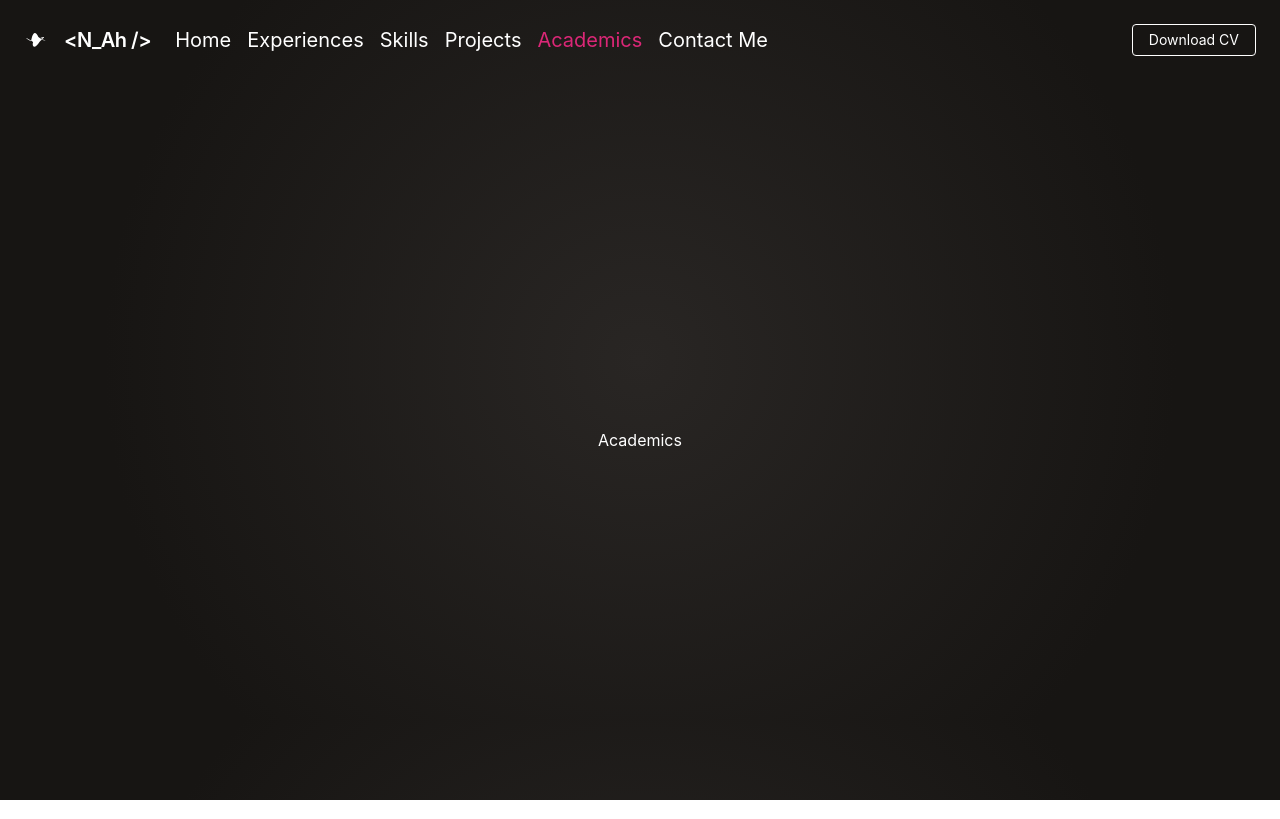
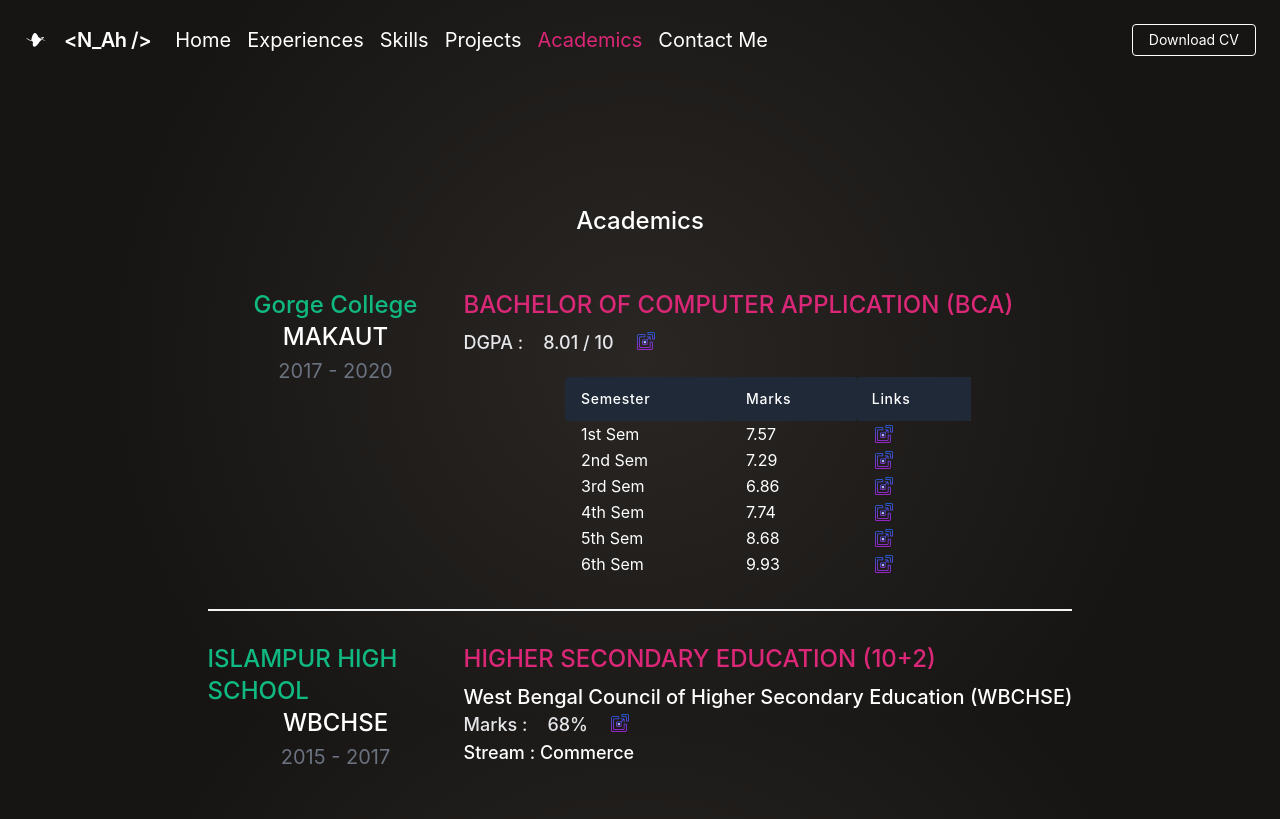
Before and after one commit to num-js/portfolio, a React (Create React App) app: page /academics in a window 1280 px wide. Built offline with nearby package versions, Linux system fonts and the light colour scheme.

Commit message:
Added Academics Section

```diff
--- /dev/null
+++ b/src/assets/data/academicsData.json
@@ -0,0 +1,70 @@
+[
+    {
+        "name": "Gorge College",
+        "timeLine": "2017 - 2020",
+        "board": "MAKAUT",
+        "course": "BACHELOR OF COMPUTER APPLICATION (BCA)",
+        "description": "",
+        "stream": null,
+        "marks": {
+            "label": "DGPA : ",
+            "percentage": "8.01 / 10",
+            "link": "https://raw.githubusercontent.com/mdnmnahmed/portfolio/master/marksheets/bca/BCA-Provisional%20Certificate.jpg",
+            "semMarks": {
+                "headerLabels": [
+                    "Semester",
+                    "Marks",
+                    "Links"
+                ],
+                "data": [
+                    {
+                        "sem": "1st Sem",
+                        "marks": "7.57",
+                        "link": "https://raw.githubusercontent.com/mdnmnahmed/portfolio/master/marksheets/bca/sem-1.jpg"
+                    },
+                    {
+                        "sem": "2nd Sem",
+                        "marks": "7.29",
+                        "link": "https://raw.githubusercontent.com/mdnmnahmed/portfolio/master/marksheets/bca/sem-2.jpg"
+                    },
+                    {
+                        "sem": "3rd Sem",
+                        "marks": "6.86",
+                        "link": "https://raw.githubusercontent.com/mdnmnahmed/portfolio/master/marksheets/bca/sem-3.jpg"
+                    },
+                    {
+                        "sem": "4th Sem",
+                        "marks": "7.74",
+                        "link": "https://raw.githubusercontent.com/mdnmnahmed/portfolio/master/marksheets/bca/sem-4.jpg"
+                    },
+                    {
+                        "sem": "5th Sem",
+                        "marks": "8.68",
+                        "link": "https://raw.githubusercontent.com/mdnmnahmed/portfolio/master/marksheets/bca/sem-5.jpg"
+                    },
+                    {
+                        "sem": "6th Sem",
+                        "marks": "9.93",
+                        "link": "https://raw.githubusercontent.com/mdnmnahmed/portfolio/master/marksheets/bca/sem-6.jpg"
+                    }
+                ]
+            }
+        }
+    },
+    {
+        "name": "ISLAMPUR HIGH SCHOOL",
+        "timeLine": "2015 - 2017",
+        "board": "WBCHSE",
+        "course": "HIGHER SECONDARY EDUCATION (10+2)",
+        "description": "West Bengal Council of Higher Secondary Education (WBCHSE)",
+        "stream": [
+            "Stream : ",
+            "Commerce"
+        ],
+        "marks": {
+            "label": "Marks : ",
+            "percentage": "68%",
+            "link": "https://raw.githubusercontent.com/mdnmnahmed/portfolio/master/marksheets/hs/HS-Marksheet.jpg"
+        }
+    }
+]
--- a/src/components/Academics/Academics.js
+++ b/src/components/Academics/Academics.js
@@ -1,9 +1,24 @@
 import React from 'react';
+import academicsData from '../../assets/data/academicsData.json';
+import College from './College';
 
 const Academics = () => {
     return (
         <>
-            Academics
+            <section class="text-gray-600 body-font lg:mt-28">
+                <h1 class="text-2xl font-medium text-white title-font mb-2">Academics</h1>
+                <div align="left">
+                    <div class="mt-5">
+                        <div class="-my-8 mt-5 divide-y-2 divide-gray-100">
+                            {
+                                academicsData.map((collegeData, index) => (
+                                    <College collegeData={collegeData} />
+                                ))
+                            }
+                        </div>
+                    </div>
+                </div>
+            </section>
         </>
     );
 }
--- /dev/null
+++ b/src/components/Academics/College.js
@@ -0,0 +1,78 @@
+import React from 'react';
+import ExternalLink from '../SharedComponents/ActiveStatusGreenDot/ExternalLink';
+
+const College = ({ collegeData }) => {
+
+    return (
+        <>
+            <div class="py-8 flex flex-wrap md:flex-nowrap">
+                <div class="md:w-64 md:mb-0 mb-6 flex-shrink-0 flex flex-col items-center">
+                    <span class="text-2xl font-medium title-font text-green-500"
+                        dangerouslySetInnerHTML={{ __html: collegeData?.name }}
+                    />
+                    <span class="text-2xl font-medium text-white">
+                        {collegeData?.board}
+                    </span>
+                    <span class="mt-1 text-xl text-gray-500 text-sm">
+                        {collegeData?.timeLine}
+                    </span>
+                </div>
+                <div class="md:flex-grow">
+                    <h2 class="text-2xl font-medium text-pink-600 title-font mb-2">
+                        {collegeData?.course}
+                    </h2>
+                    <div class="leading-relaxed text-gray-200">
+                        <div className="text-xl font-medium text-white">
+                            {collegeData?.description}
+                        </div>
+                        <div className="flex text-lg font-medium">
+                            <div className="">
+                                {collegeData.marks.label}
+                            </div>
+                            <div className="ml-5">
+                                {collegeData.marks.percentage}
+                            </div>
+                            <div className="ml-5">
+                                <ExternalLink link={collegeData.marks.link} />
+                            </div>
+                        </div>
+                        <div className="text-lg font-medium text-white">
+                            {collegeData?.stream}
+                        </div>
+                    </div>
+
+                    <div class="mt-5 lg:w-2/3 w-full mx-auto overflow-auto">
+                        <table class="table-auto w-full text-left whitespace-no-wrap">
+                            <thead>
+                                <tr>
+                                    {
+                                        collegeData?.marks?.semMarks?.headerLabels.map((header, index) => (
+                                            <th class="px-4 py-3 title-font tracking-wider font-medium text-white text-sm bg-gray-800 rounded-tl rounded-bl">
+                                                {header}
+                                            </th>
+                                        ))
+                                    }
+                                </tr>
+                            </thead>
+                            <tbody>
+                                {
+                                    collegeData?.marks?.semMarks?.data.map(data => (
+                                        <tr>
+                                            <td class="px-4 text-white ">{data.sem}</td>
+                                            <td class="px-4 text-white ">{data.marks}</td>
+                                            <td class="px-4 text-lg text-white">
+                                                <ExternalLink link={data.link} />
+                                            </td>
+                                        </tr>
+                                    ))
+                                }
+                            </tbody>
+                        </table>
+                    </div>
+                </div>
+            </div>
+        </>
+    );
+}
+
+export default College;
--- a/src/components/Experiences/Company.js
+++ b/src/components/Experiences/Company.js
@@ -36,7 +36,7 @@ const Company = ({ companyData }) => {
                             </div>
                         </div>
                     </p>
-                    <a class="text-green-500 inline-flex items-center mt-4">Learn More
+                    <a class="text-green-500 inline-flex items-center mt-4"> More
                         <svg class="w-4 h-4 ml-2" viewBox="0 0 24 24" stroke="currentColor" stroke-width="2" fill="none" stroke-linecap="round" stroke-linejoin="round">
                             <path d="M5 12h14"></path>
                             <path d="M12 5l7 7-7 7"></path>
--- /dev/null
+++ b/src/components/SharedComponents/ActiveStatusGreenDot/ExternalLink.js
@@ -0,0 +1,9 @@
+const ExternalLink = ({ link }) => {
+    return (
+        <a href={link} target="_BLANK" >
+            <img alt="numan ahmed" src="../icons/external-link.svg" width="24px" />
+        </a>
+    );
+}
+
+export default ExternalLink;
```
Also changed, not shown: public/icons/external-link.svg (added).
